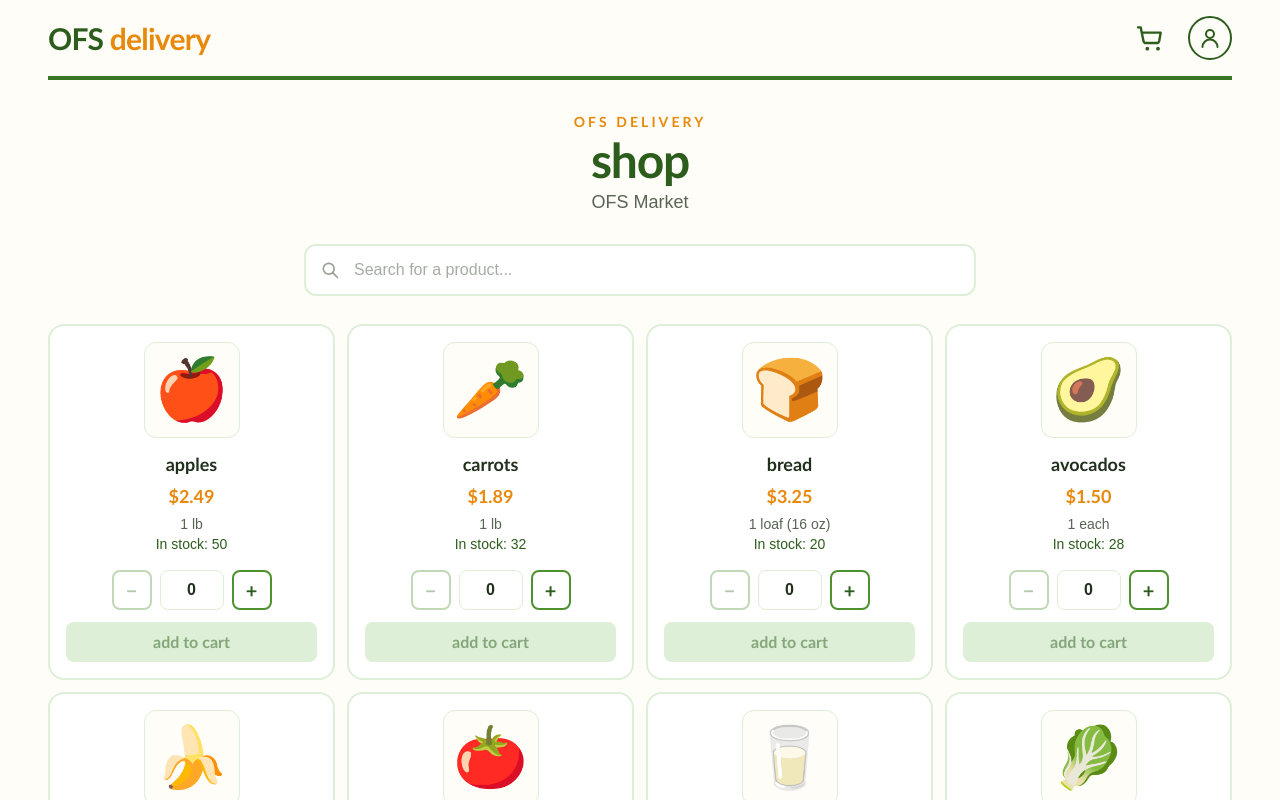
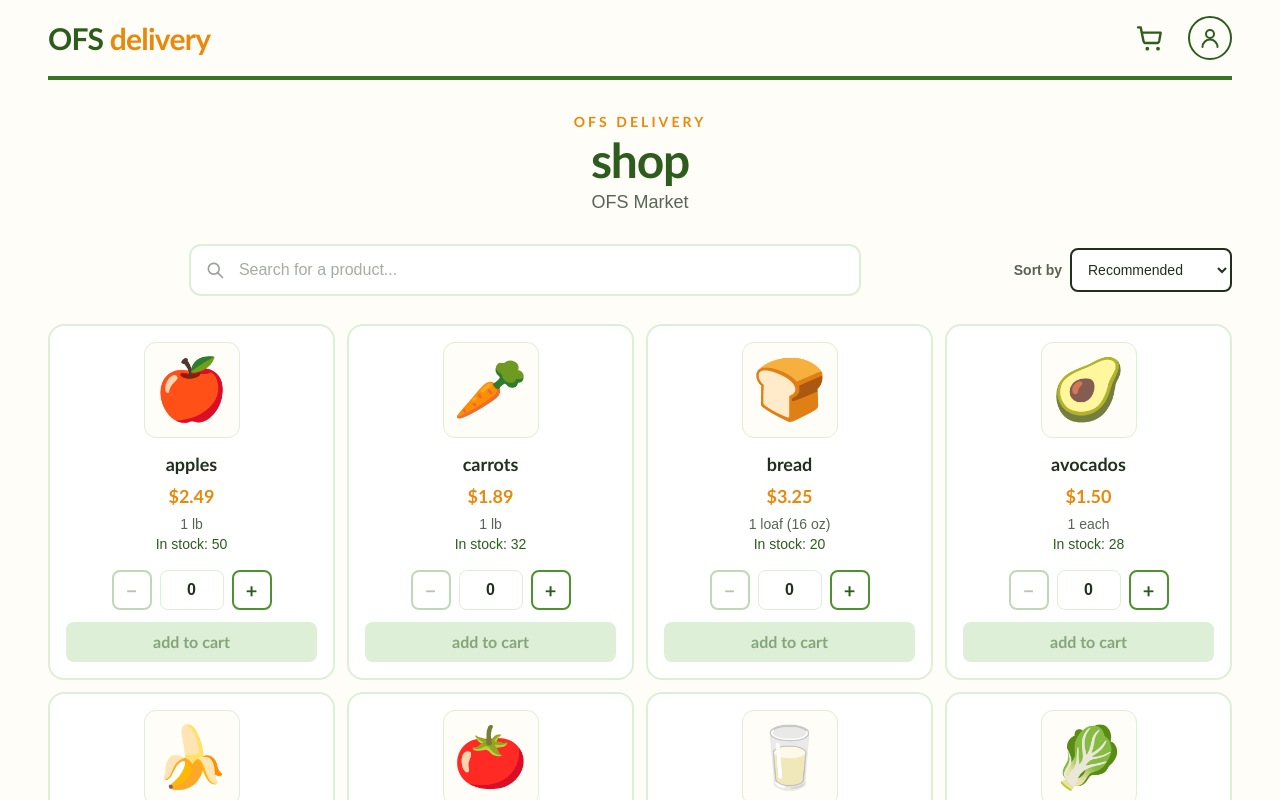
Before and after one commit to NyiHtett/On_Demand_Delivery_Service, a React (Vite) app in the folder frontend/: page /shop in a window 1280 px wide. Shown: the top 800 px of the page. Built offline with nearby package versions, Linux system fonts and the light colour scheme.

Commit message:
Add product sorting feature

```diff
--- a/frontend/src/pages/ShoppingPage.jsx
+++ b/frontend/src/pages/ShoppingPage.jsx
@@ -16,14 +16,31 @@ const products = [
 
 function ShoppingPage() {
   const [search, setSearch] = useState('');
+  const [sortBy, setSortBy] = useState('default');
   const [quantities, setQuantities] = useState({});
   const [cartCount, setCartCount] = useState(0);
 
   const visibleProducts = useMemo(() => {
     const query = search.trim().toLowerCase();
-    // cheap aah filter that needs to be replaced
-    return query ? products.filter((product) => product.name.includes(query)) : products;
-  }, [search]);
+    const filteredProducts = query
+      ? products.filter((product) => product.name.includes(query))
+      : products;
+
+    return [...filteredProducts].sort((firstProduct, secondProduct) => {
+      switch (sortBy) {
+        case 'name-asc':
+          return firstProduct.name.localeCompare(secondProduct.name);
+        case 'name-desc':
+          return secondProduct.name.localeCompare(firstProduct.name);
+        case 'price-asc':
+          return parseFloat(firstProduct.price.slice(1)) - parseFloat(secondProduct.price.slice(1));
+        case 'price-desc':
+          return parseFloat(secondProduct.price.slice(1)) - parseFloat(firstProduct.price.slice(1));
+        default:
+          return 0;
+      }
+    });
+  }, [search, sortBy]);
 
   // both of the functions below are ui/temp data only
   // the temp data bit needs to be replaced by a helper function that connects it to orderService.js
@@ -59,8 +76,26 @@ function ShoppingPage() {
             <p className="mt-1 text-lg text-ink/75">OFS Market</p>
           </div>
 
-          <div className="my-7">
-            <ProductSearch value={search} onChange={setSearch} onClear={() => setSearch('')} />
+          <div className="my-7 flex flex-col gap-3 sm:flex-row sm:items-center sm:justify-between">
+            <div className="flex-1">
+              <ProductSearch value={search} onChange={setSearch} onClear={() => setSearch('')} />
+            </div>
+
+            <label className="flex min-h-11 items-center gap-2 text-sm font-semibold text-ink/75">
+              <span className="whitespace-nowrap">Sort by</span>
+              <select
+                value={sortBy}
+                onChange={(event) => setSortBy(event.target.value)}
+                className="min-h-11 rounded-lg border-2 border-brand-green-200 bg-white px-3 font-medium text-ink outline-none focus:border-brand-green-600 focus:ring-2 focus:ring-brand-green-200"
+                aria-label="Sort products"
+              >
+                <option value="default">Recommended</option>
+                <option value="name-asc">Name: A–Z</option>
+                <option value="name-desc">Name: Z–A</option>
+                <option value="price-asc">Price: Low to High</option>
+                <option value="price-desc">Price: High to Low</option>
+              </select>
+            </label>
           </div>
 
           {visibleProducts.length > 0 ? (
```
